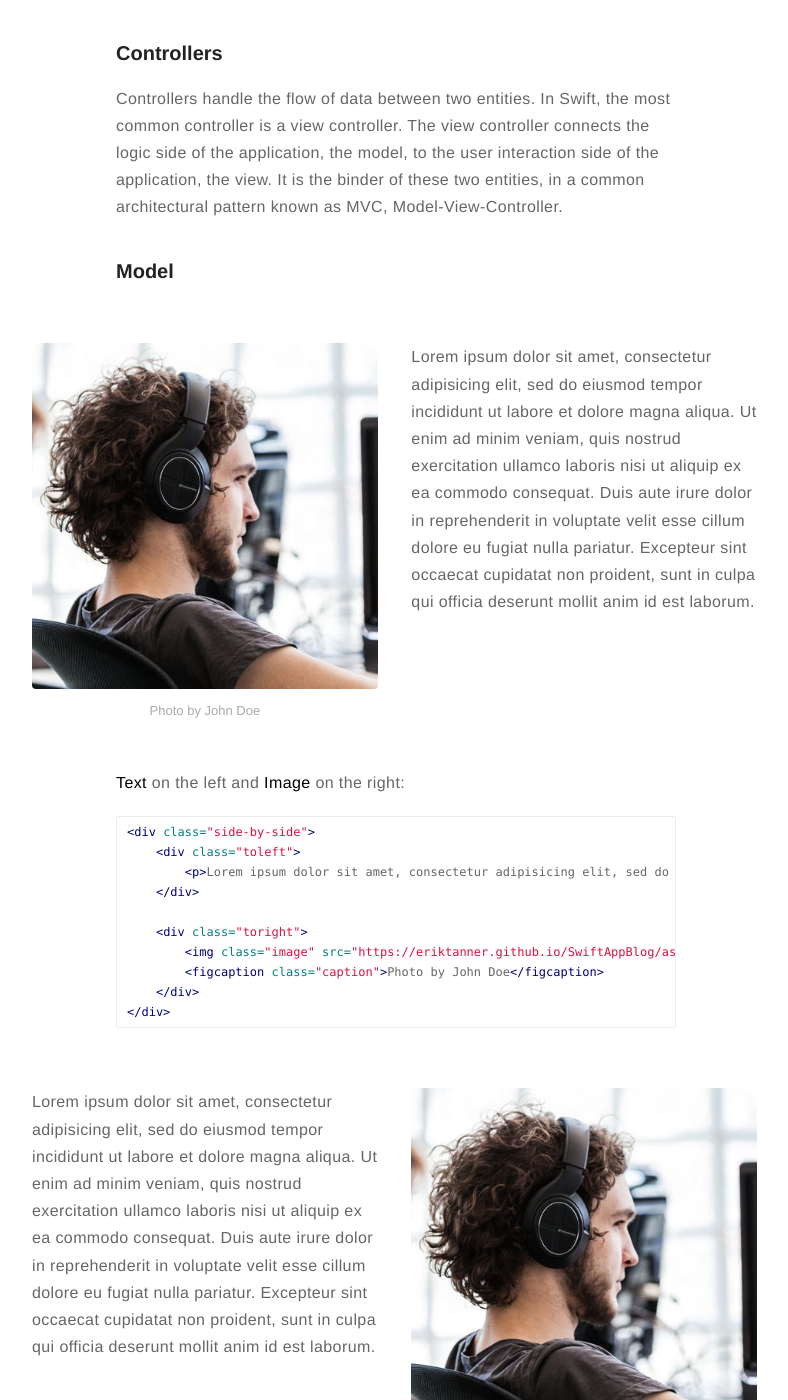
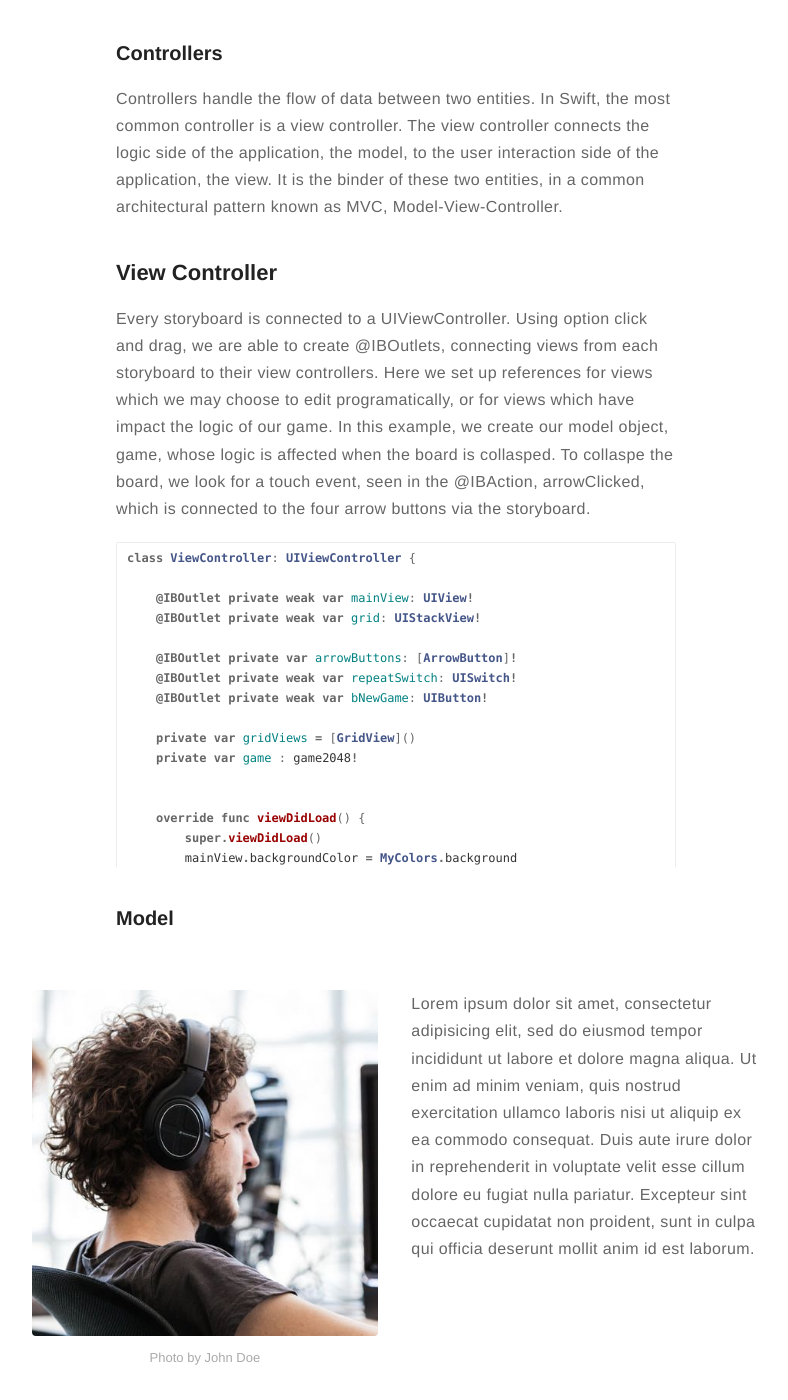
Before and after one commit to eriktanner/SwiftAppBlog, a Jekyll site: the page built from _posts/2019-02-22-2048.markdown, in a window 1280 px wide and 1400 px high, scrolled down 6916 px. Shown: the whole window, without its empty margins (244-1032 px from the left). Built offline with Jekyll 4.4.1, drawn with Linux system fonts in a browser that asks for light colours; comment, search, counter and statistics services are not loaded.

Commit message:
ArrowButton

```diff
--- a/_posts/2019-02-22-2048.markdown
+++ b/_posts/2019-02-22-2048.markdown
@@ -263,6 +263,52 @@ extension UIView {
     <p> Controllers handle the flow of data between two entities. In Swift, the most common controller is a view controller. The view controller connects the logic side of the application, the model, to the user interaction side of the application, the view. It is the binder of these two entities, in a common architectural pattern known as MVC, Model-View-Controller. </p>
 </div>
 
+## View Controller
+
+Every storyboard is connected to a UIViewController. Using option click and drag, we are able to create @IBOutlets, connecting views from each storyboard to their view controllers. Here we set up references for views which we may choose to edit programatically, or for views which have impact the logic of our game. In this example, we create our model object, game, whose logic is affected when the board is collasped. To collaspe the board, we look for a touch event, seen in the @IBAction, arrowClicked, which is connected to the four arrow buttons via the storyboard.
+
+<div style="max-height: 325px !important; overflow-y: auto !important;">
+{% highlight swift %}
+class ViewController: UIViewController {
+
+    @IBOutlet private weak var mainView: UIView!
+    @IBOutlet private weak var grid: UIStackView!
+
+    @IBOutlet private var arrowButtons: [ArrowButton]!
+    @IBOutlet private weak var repeatSwitch: UISwitch!
+    @IBOutlet private weak var bNewGame: UIButton!
+
+    private var gridViews = [GridView]()
+    private var game : game2048!
+
+
+    override func viewDidLoad() {
+        super.viewDidLoad()
+        mainView.backgroundColor = MyColors.background
+        repeatSwitch.isOn = false
+        for case let horizontalStackView as UIStackView in grid.arrangedSubviews {
+            for case let gridView as GridView in horizontalStackView.arrangedSubviews {
+                gridViews.append(gridView)
+            }
+        }
+        newGame()
+    }
+
+    @IBAction private func newGameClicked() {
+        newGame()
+    }
+
+    private func newGame() {
+        game = game2048(delegate: self, repeatable: repeatSwitch.isOn)
+    }
+
+    @IBAction private func arrowClicked(_ sender: ArrowButton) {
+        let arrowIndex = arrowButtons.firstIndex(of: sender)
+        game.collaspeOnButtonClick(arrowIndex: arrowIndex)
+    }
+}
+{% endhighlight %}
+</div>
 
 
 
```
